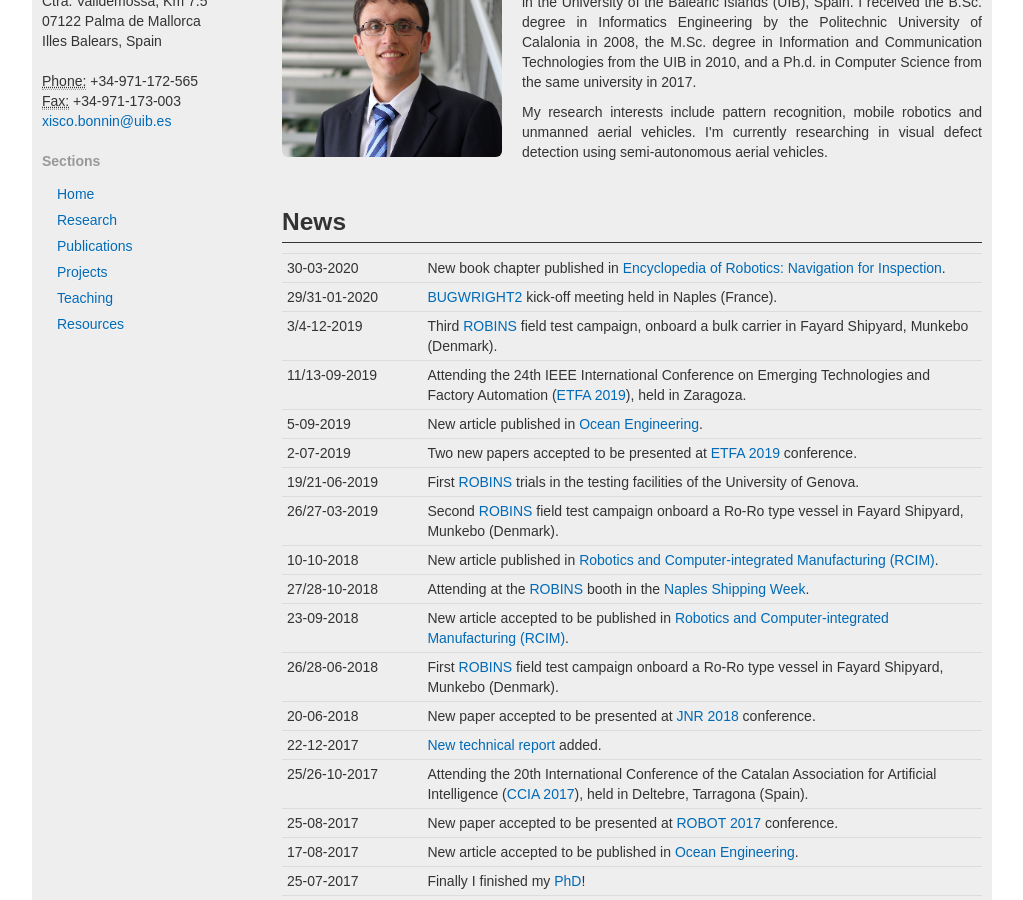
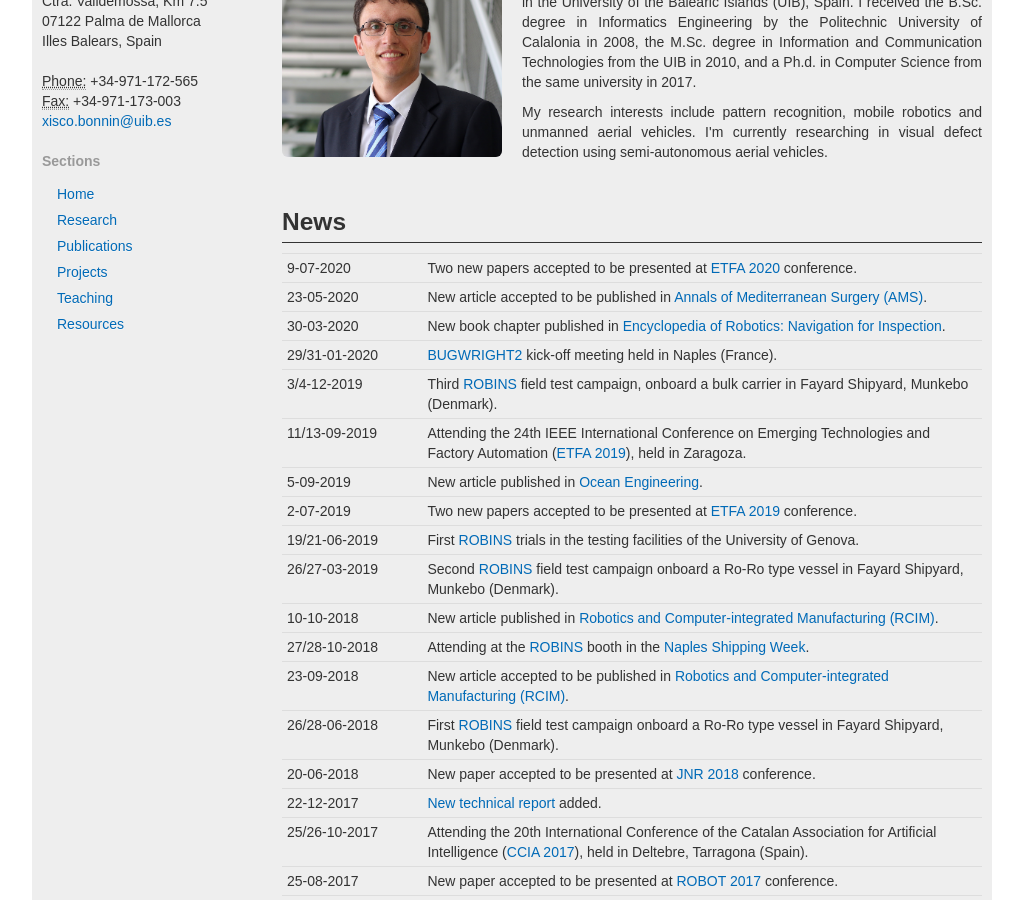
Before and after one commit to xiscobonnin/xiscobonnin.github.io, a Jekyll site: the page built from index.html, in a window 1280 px wide and 900 px high, scrolled down 301 px. Shown: the whole window, without its empty margins (128-1151 px from the left). Built offline with Jekyll 4.4.1, drawn with Linux system fonts in a browser that asks for light colours.

Commit message:
Updating news

```diff
--- a/index.html
+++ b/index.html
@@ -41,6 +41,10 @@ id: home
 	<h3 class="title-und">News</h3>
 	<table class="table table-condensed">
 	<tbody>
+
+		<tr><td class="span2 text-center">9-07-2020</td><td class="span7">Two new papers accepted to be presented at <a href="https://www.ieee-etfa.org/">ETFA 2020</a> conference.</em></td></tr>
+
+		<tr><td class="span2 text-center">23-05-2020</td><td class="span7">New article accepted to be published in <a href="https://edicions.uib.cat/ojs/index.php/AMS/index">Annals of Mediterranean Surgery (AMS)</a>.</em></td></tr>
 
 		<tr><td class="span2 text-center">30-03-2020</td><td class="span7">New book chapter published in <a href="https://doi.org/10.1007/978-3-642-41610-1_87-1">Encyclopedia of Robotics: Navigation for Inspection</a>.</em></td></tr>
 
```
